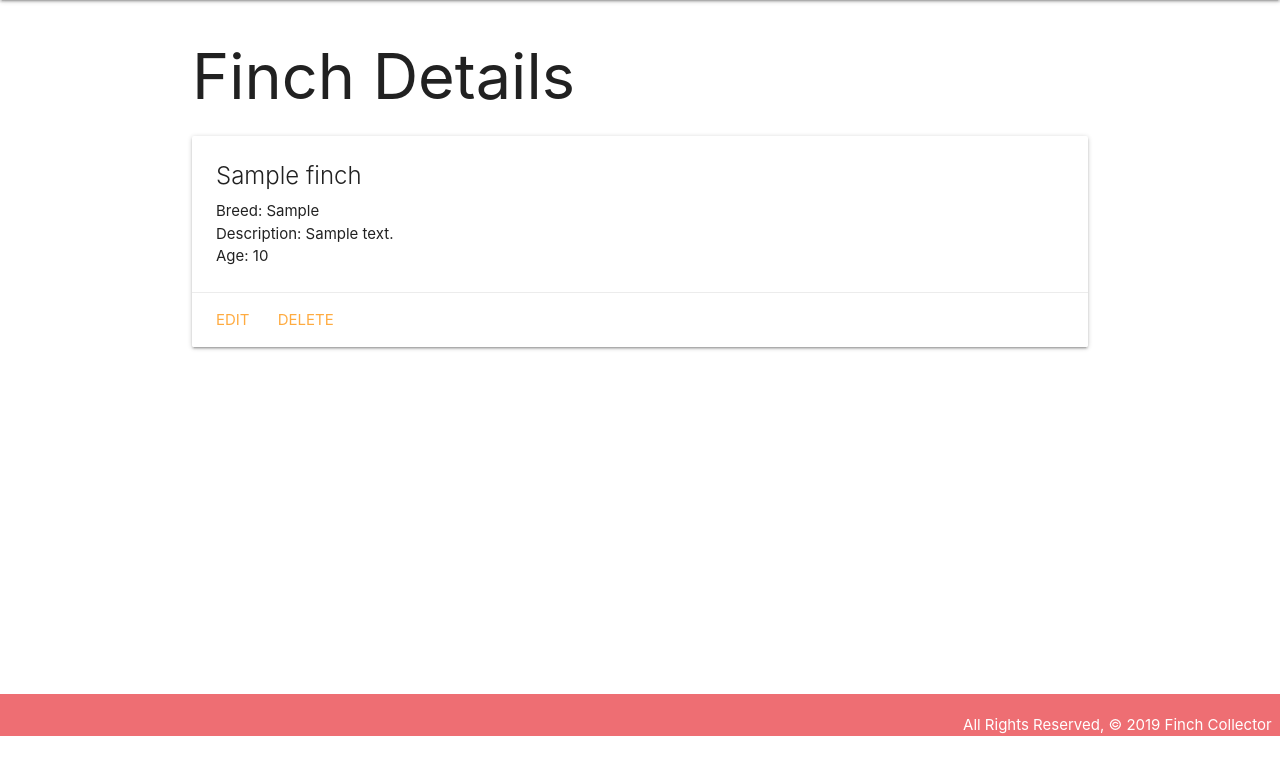
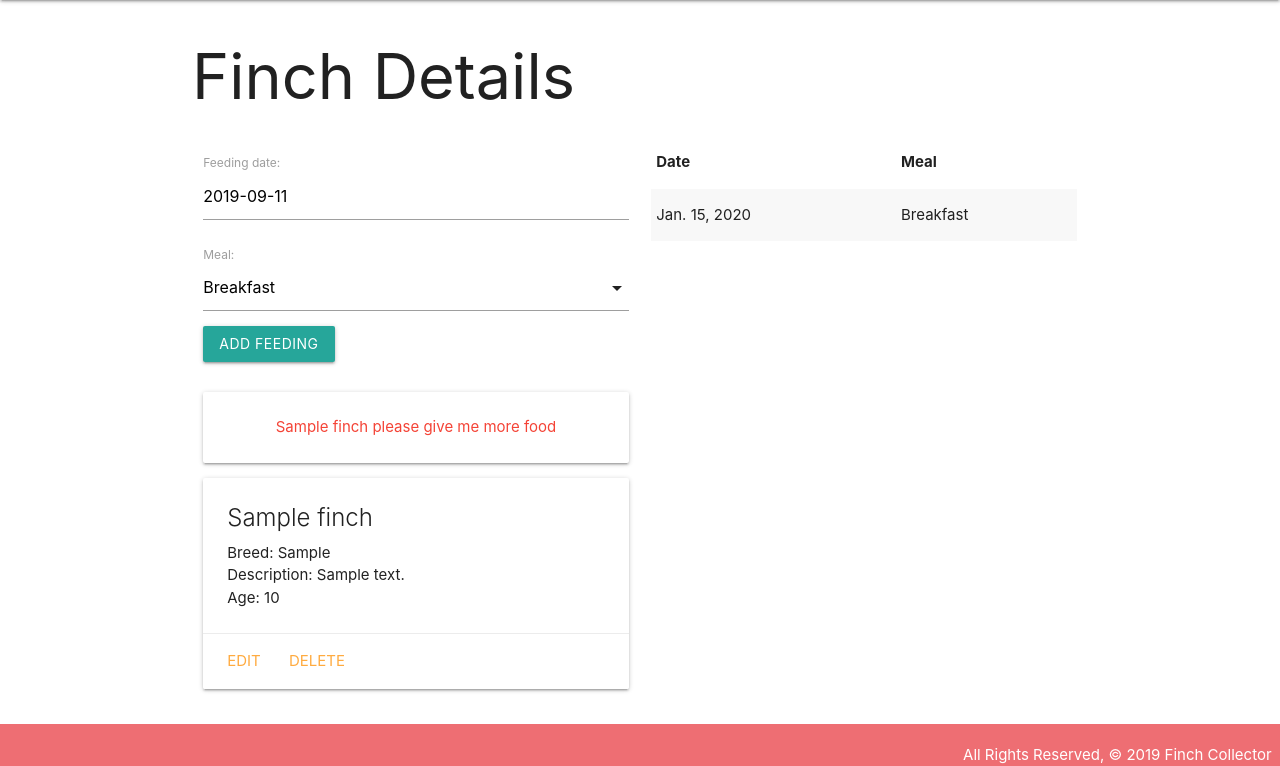
Before and after one commit to TimCross1994/Finch-Collector, a Django app: page /finch/1/ in a window 1280 px wide. Shown: the part 64-830 px from the top of the page. Before the commit the page ends 800 px from the top, so only its background shows below. Run offline with Django 3.2, Linux system fonts and the light colour scheme; tables that the repository leaves empty hold one stand-in row (values such as "Sample post").

Commit message:
added bonus function

```diff
--- a/main_app/admin.py
+++ b/main_app/admin.py
@@ -1,5 +1,6 @@
 from django.contrib import admin
 
-from .models import Finch
+from .models import Finch, Feeding
 # Register your models here.
 admin.site.register(Finch)
+admin.site.register(Feeding)
--- /dev/null
+++ b/main_app/forms.py
@@ -0,0 +1,7 @@
+from django.forms import ModelForm
+from .models import Feeding
+
+class FeedingForm(ModelForm):
+  class Meta:
+    model = Feeding
+    fields = ['date', 'meal']
--- a/main_app/models.py
+++ b/main_app/models.py
@@ -1,7 +1,14 @@
 from django.db import models
 from django.urls import reverse
+from datetime import date
 
 # Create your models here.
+MEALS = (
+    ('B', 'Breakfast'),
+    ('L', 'Lunch'),
+    ('D', 'Dinner')
+)
+
 class Finch(models.Model):
     name = models.CharField(max_length=100)
     breed = models.CharField(max_length=100)
@@ -11,5 +18,21 @@ class Finch(models.Model):
     def __str__(self):
         return self.name
 
+    def fed_for_today(self):
+        return self.feeding_set.filter(date=date.today()).count() >= len(MEALS)
+
+class Feeding(models.Model):
+    date = models.DateField('feeding date')
+    meal = models.CharField(
+        max_length=1,
+        choices=MEALS,
+        default=MEALS[0][0]
+    )
+    finch = models.ForeignKey(Finch, on_delete=models.CASCADE)
+
+    def __str__(self):
+        return f"{self.get_meal_display()} on {self.date}"
+    class Meta:
+        ordering = ['-date']
     def get_absolute_url(self):
         return reverse('detail', kwargs={'finch_id': self.id})
--- a/main_app/templates/base.html
+++ b/main_app/templates/base.html
@@ -8,6 +8,7 @@
   <title>Finch Collector</title>
   <link rel="stylesheet" href="https://cdnjs.cloudflare.com/ajax/libs/materialize/1.0.0/css/materialize.min.css">
   <link rel="stylesheet" type="text/css" href="{% static 'css/style.css' %}">
+  <script src="https://cdnjs.cloudflare.com/ajax/libs/materialize/1.0.0/js/materialize.min.js"></script>
 </head>
 <body>
   <header class="navbar-fixed">
--- a/main_app/templates/finch/detail.html
+++ b/main_app/templates/finch/detail.html
@@ -3,6 +3,19 @@
 
 <h1>Finch Details</h1>
 
+<div class="row">
+  <div class="col s6">
+    <form action="{% url 'add_feeding' finch.id %}" method="post">
+      {% csrf_token %}
+      {{ feeding_form.as_p }}
+      <input type="submit" class="btn" value="Add Feeding">
+    </form>
+    <br>
+    {% if finch.fed_for_today %}
+      <div class="card-panel teal-text center-align">{{finch.name}} has been fed all meals for the day</div>
+    {% else %}
+      <div class="card-panel red-text center-align">{{finch.name}} please give me more food</div>
+    {% endif %}
     <div class="card">
       <div class="card-content">
         <span class="card-title">{{ finch.name }}</span>
@@ -19,5 +32,33 @@
         <a href="{% url 'finch_delete' finch.id %}">Delete</a>
       </div>
     </div>
+  </div>
+  <div class="col s6">
+    <table class="striped">
+      <thead>
+        <tr><th>Date</th><th>Meal</th></tr>
+      </thead>
+      <tbody>
+        {% for feeding in finch.feeding_set.all %}
+          <tr>
+            <td>{{feeding.date}}</td>
+            <td>{{feeding.get_meal_display}}</td>
+          </tr>
+        {% endfor %}
+      </tbody>
+    </table>
+  </div>
+</div>
+<script>
+  var dateEl = document.getElementById('id_date');
+  M.Datepicker.init(dateEl, {
+    format: 'yyyy-mm-dd',
+    defaultDate: new Date(),
+    setDefaultDate: true,
+    autoClose: true
+  });
 
+  var selectEl = document.getElementById('id_meal');
+  M.FormSelect.init(selectEl);
+</script>
 {% endblock %}
--- a/main_app/urls.py
+++ b/main_app/urls.py
@@ -9,4 +9,5 @@ urlpatterns = [
     path('finch/create/', views.FinchCreate.as_view(), name='finch_create'),
     path('finch/<int:pk>/update/', views.FinchUpdate.as_view(), name='finch_update'),
     path('finch/<int:pk>/delete/', views.FinchDelete.as_view(), name='finch_delete'),
+    path('finch/<int:finch_id>/add_feeding/', views.add_feeding, name='add_feeding'),
 ]
--- a/main_app/views.py
+++ b/main_app/views.py
@@ -1,6 +1,7 @@
-from django.shortcuts import render
+from django.shortcuts import render, redirect
 from django.views.generic.edit import CreateView, UpdateView, DeleteView
 from .models import Finch
+from .forms import FeedingForm
 # Create your views here.
 
 
@@ -16,7 +17,19 @@ def finch_index(request):
 
 def finch_detail(request, finch_id):
     finch = Finch.objects.get(id=finch_id)
-    return render(request, 'finch/detail.html', { 'finch': finch })
+    feeding_form = FeedingForm()
+    return render(request, 'finch/detail.html', {
+        'finch': finch, 'feeding_form': feeding_form
+    })
+
+def add_feeding(request, finch_id):
+    form = FeedingForm(request.POST)
+    if form.is_valid():
+        new_feeding = form.save(commit=False)
+        new_feeding.finch_id = finch_id
+        new_feeding.save()
+    return redirect('detail', finch_id=finch_id)
+
 
 class FinchCreate(CreateView):
     model = Finch
```
Also changed, not shown: main_app/migrations/0002_feeding.py (added). Lines whose indentation alone changed are shown as unchanged.
